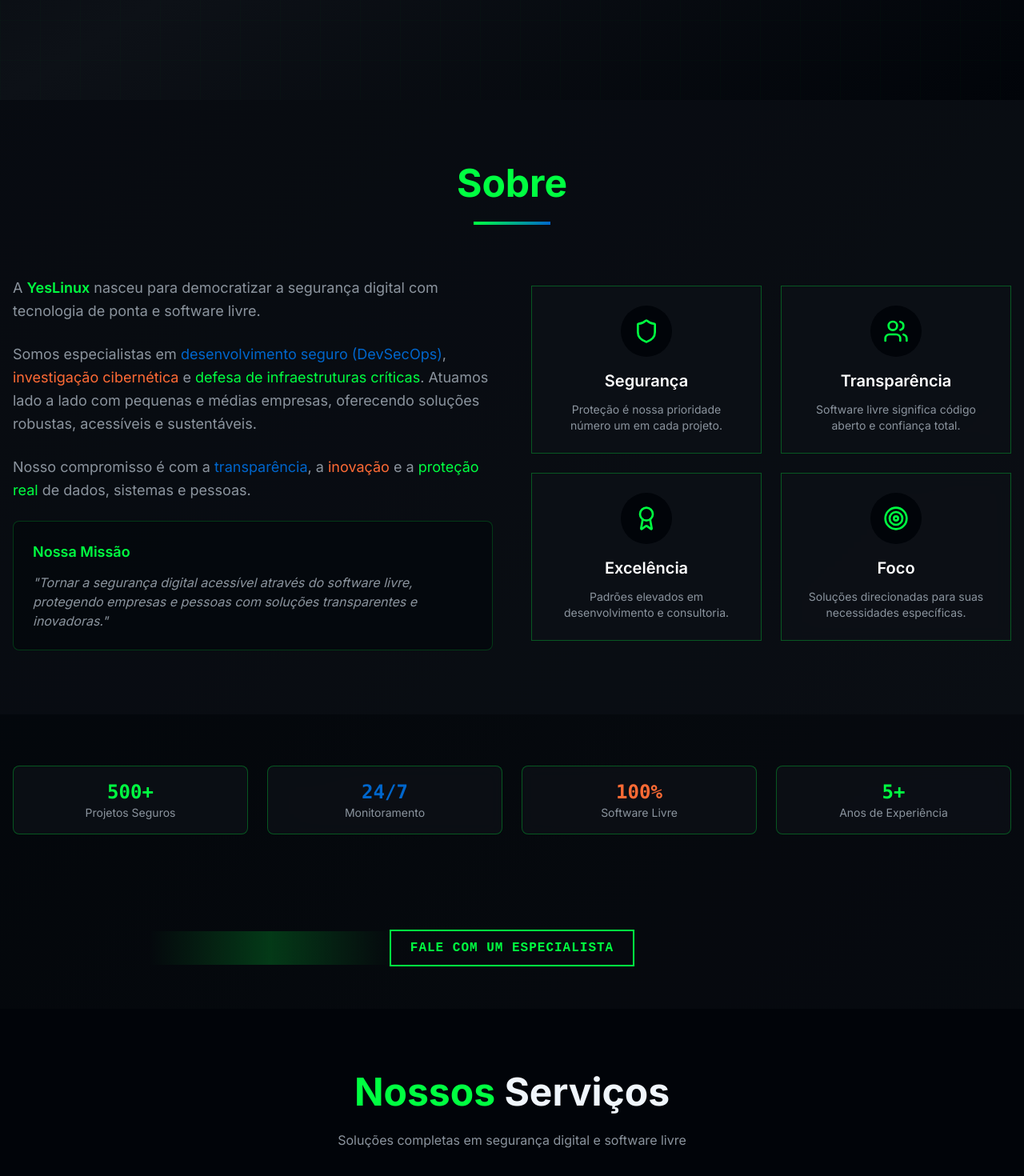
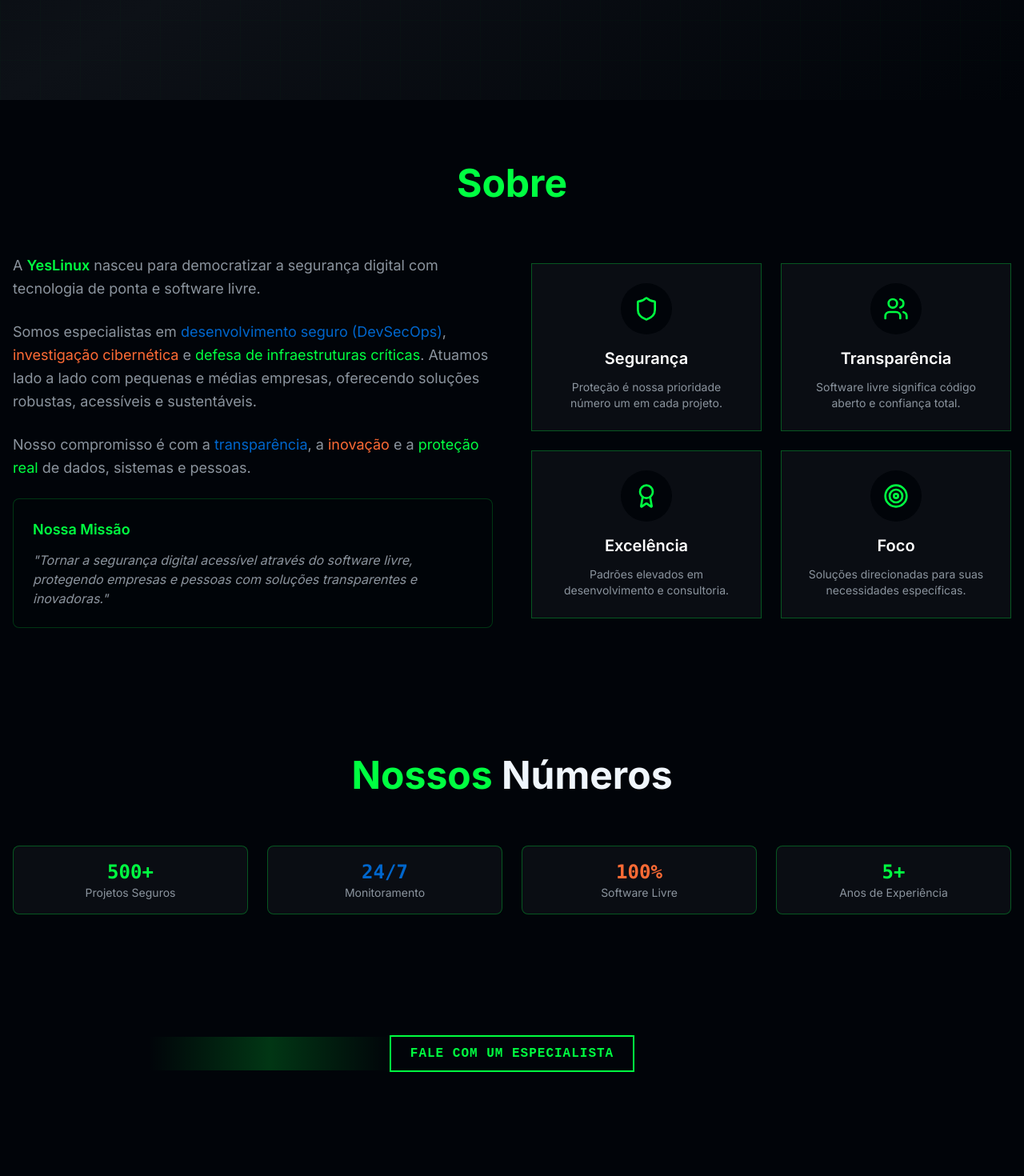
Before and after one commit to bob-reis/site-yeslinux, a Next.js app: page / in a window 1280 px wide. Shown: the part 740-2210 px from the top of the page at 80% size. Built offline with nearby package versions, Linux system fonts and the light colour scheme.

Commit message:
refactors focados em DRY, clareza e manutenção

```diff
--- a/src/components/sections/AboutSection.tsx
+++ b/src/components/sections/AboutSection.tsx
@@ -2,6 +2,8 @@
 
 import { motion } from 'framer-motion'
 import { Shield, Users, Award, Target } from 'lucide-react'
+import Section from '@/components/ui/Section'
+import { fadeInUp } from '@/lib/motion'
 
 const AboutSection = () => {
   const values = [
@@ -28,29 +30,10 @@
   ]
 
   return (
-    <section id="sobre" className="py-20 relative bg-dark/50">
-      <div className="container mx-auto px-4">
-        <motion.div
-          initial={{ opacity: 0, y: 50 }}
-          whileInView={{ opacity: 1, y: 0 }}
-          transition={{ duration: 0.8 }}
-          viewport={{ once: true }}
-          className="text-center mb-16"
-        >
-          <h2 className="text-3xl md:text-5xl font-bold mb-6">
-            <span className="text-primary">Sobre</span>
-          </h2>
-          <div className="w-24 h-1 bg-gradient-to-r from-primary to-secondary mx-auto mb-8"></div>
-        </motion.div>
-
+    <Section id="sobre" highlight="Sobre">
       <div className="grid grid-cols-1 lg:grid-cols-2 gap-12 items-center">
         {/* Left Side - Story */}
-          <motion.div
-            initial={{ opacity: 0, x: -50 }}
-            whileInView={{ opacity: 1, x: 0 }}
-            transition={{ duration: 0.8 }}
-            viewport={{ once: true }}
-          >
+        <motion.div {...fadeInUp()}>
           <div className="space-y-6">
             <p className="text-lg text-text-muted leading-relaxed">
               A <span className="text-primary font-semibold">YesLinux</span> nasceu para democratizar a segurança digital com tecnologia de ponta e software livre.
@@ -77,20 +60,12 @@
         </motion.div>
 
         {/* Right Side - Values */}
-          <motion.div
-            initial={{ opacity: 0, x: 50 }}
-            whileInView={{ opacity: 1, x: 0 }}
-            transition={{ duration: 0.8, delay: 0.2 }}
-            viewport={{ once: true }}
-          >
+        <motion.div {...fadeInUp({ delay: 0.2 })}>
           <div className="grid grid-cols-1 sm:grid-cols-2 gap-6">
             {values.map((value, index) => (
               <motion.div
                 key={value.title}
-                  initial={{ opacity: 0, y: 30 }}
-                  whileInView={{ opacity: 1, y: 0 }}
-                  transition={{ duration: 0.6, delay: index * 0.1 }}
-                  viewport={{ once: true }}
+                {...fadeInUp({ delay: 0.1 * index, y: 30, duration: 0.6 })}
                 className="card-cyber p-6 text-center group"
               >
                 <div className="w-16 h-16 mx-auto mb-4 bg-darker rounded-full flex items-center justify-center group-hover:bg-primary/10 transition-colors">
@@ -109,10 +84,7 @@
           </div>
         </motion.div>
       </div>
-
-
-      </div>
-    </section>
+    </Section>
   )
 }
 
--- a/src/components/sections/CTASection.tsx
+++ b/src/components/sections/CTASection.tsx
@@ -1,24 +1,18 @@
 'use client'
 
 import { motion } from 'framer-motion'
+import Section from '@/components/ui/Section'
+import { fadeInUp } from '@/lib/motion'
 
 const CTASection = () => {
   return (
-    <section className="py-16 relative bg-darker/30">
-      <div className="container mx-auto px-4">
-        <motion.div
-          initial={{ opacity: 0, y: 50 }}
-          whileInView={{ opacity: 1, y: 0 }}
-          transition={{ duration: 0.8 }}
-          viewport={{ once: true }}
-          className="text-center"
-        >
-          <a href="#contato" className="btn-cyber">
-            Fale com um Especialista
-          </a>
-        </motion.div>
-      </div>
-    </section>
+    <Section>
+      <motion.div {...fadeInUp()} className="text-center">
+        <a href="#contato" className="btn-cyber">
+          Fale com um Especialista
+        </a>
+      </motion.div>
+    </Section>
   )
 }
 
--- a/src/components/sections/StatsSection.tsx
+++ b/src/components/sections/StatsSection.tsx
@@ -1,42 +1,28 @@
 'use client'
 
 import { motion } from 'framer-motion'
+import Section from '@/components/ui/Section'
+import { fadeInUp } from '@/lib/motion'
+
+const stats = [
+  { value: '500+', label: 'Projetos Seguros', color: 'text-primary' },
+  { value: '24/7', label: 'Monitoramento', color: 'text-secondary' },
+  { value: '100%', label: 'Software Livre', color: 'text-accent' },
+  { value: '5+', label: 'Anos de Experiência', color: 'text-primary' },
+]
 
 const StatsSection = () => {
   return (
-    <section id="universo" className="py-16 relative bg-darker/30">
-      <div className="container mx-auto px-4">
-        {/* Stats Cards */}
-        <motion.div
-          initial={{ opacity: 0, y: 50 }}
-          whileInView={{ opacity: 1, y: 0 }}
-          transition={{ duration: 0.8 }}
-          viewport={{ once: true }}
-          className="grid grid-cols-2 md:grid-cols-4 gap-6 text-center"
-        >
-          <div className="card-cyber p-4 rounded-lg">
-            <div className="text-2xl font-bold text-primary font-mono">500+</div>
-            <div className="text-sm text-text-muted">Projetos Seguros</div>
+    <Section id="universo" highlight="Nossos" title="Números">
+      <motion.div {...fadeInUp()} className="grid grid-cols-2 md:grid-cols-4 gap-6 text-center">
+        {stats.map((s) => (
+          <div key={s.label} className="card-cyber p-4 rounded-lg">
+            <div className={`text-2xl font-bold ${s.color} font-mono`}>{s.value}</div>
+            <div className="text-sm text-text-muted">{s.label}</div>
           </div>
-
-          <div className="card-cyber p-4 rounded-lg">
-            <div className="text-2xl font-bold text-secondary font-mono">24/7</div>
-            <div className="text-sm text-text-muted">Monitoramento</div>
-          </div>
-
-          <div className="card-cyber p-4 rounded-lg">
-            <div className="text-2xl font-bold text-accent font-mono">100%</div>
-            <div className="text-sm text-text-muted">Software Livre</div>
-          </div>
-
-          <div className="card-cyber p-4 rounded-lg">
-            <div className="text-2xl font-bold text-primary font-mono">5+</div>
-            <div className="text-sm text-text-muted">Anos de Experiência</div>
-          </div>
-        </motion.div>
-
-      </div>
-    </section>
+        ))}
+      </motion.div>
+    </Section>
   )
 }
 
--- /dev/null
+++ b/src/components/ui/Logo.tsx
@@ -0,0 +1,16 @@
+import React from 'react'
+
+interface LogoProps {
+  href?: string
+  'aria-label'?: string
+  className?: string
+}
+
+const Logo: React.FC<LogoProps> = ({ href = '#inicio', className = '', ...rest }) => (
+  <a href={href} className={`font-mono text-2xl font-bold ${className}`} {...rest}>
+    <span className="text-primary">YES</span>
+    <span className="text-white">LINUX</span>
+  </a>
+)
+
+export default Logo
--- a/src/components/ui/Navbar.tsx
+++ b/src/components/ui/Navbar.tsx
@@ -1,18 +1,9 @@
 'use client'
 
 import { useEffect, useState } from 'react'
-
-interface NavLink {
-  href: string
-  label: string
-}
-
-const NAV_LINKS: NavLink[] = [
-  { href: '#inicio', label: 'Início' },
-  { href: '#universo', label: 'Nossos Números' },
-  { href: '#servicos', label: 'Serviços' },
-  { href: '#sobre', label: 'Sobre' },
-]
+import Logo from './Logo'
+import { NAV_LINKS } from '@/constants/nav'
+import { SITE } from '@/lib/site'
 
 const Navbar = () => {
   const [open, setOpen] = useState(false)
@@ -53,10 +44,7 @@
   return (
     <header className="bg-darker/90 backdrop-blur-md border-b border-primary/20 sticky top-0 z-50">
       <nav className="container mx-auto px-4 py-4 flex items-center justify-between">
-        <a href="#inicio" className="font-mono text-2xl font-bold" aria-label="YesLinux home">
-          <span className="text-primary">YES</span>
-          <span className="text-white">LINUX</span>
-        </a>
+        <Logo aria-label="YesLinux home" />
 
         <button
           className="md:hidden text-text-light focus:outline-none"
@@ -84,11 +72,11 @@
             </a>
           ))}
           <div className="py-2 md:py-0 md:ml-6 flex flex-col md:flex-row md:space-x-3 text-xs text-text-muted">
-            <a href="mailto:contato@yeslinux.com.br" className="hover:text-primary">
-              contato@yeslinux.com.br
+            <a href={`mailto:${SITE.email}`} className="hover:text-primary">
+              {SITE.email}
             </a>
             <span className="hidden md:inline">|</span>
-            <span>+55 (11) 96160-0500</span>
+            <span>{SITE.phone}</span>
           </div>
         </div>
       </nav>
--- a/src/components/ui/Section.tsx
+++ b/src/components/ui/Section.tsx
@@ -2,21 +2,29 @@
 
 interface SectionProps {
   id?: string
-  highlight: string
-  title: string
-  description: string
+  highlight?: string
+  title?: string
+  description?: string
   children?: React.ReactNode
 }
 
 const Section: React.FC<SectionProps> = ({ id, highlight, title, description, children }) => (
   <section id={id} className="py-20 bg-darker">
     <div className="container mx-auto px-4">
-      <div className="text-center mb-16">
-        <h2 className="text-3xl md:text-5xl font-bold mb-6">
-          <span className="text-primary">{highlight}</span> {title}
-        </h2>
-        <p className="text-text-muted max-w-2xl mx-auto">{description}</p>
-      </div>
+      {(highlight || title || description) && (
+        <div className="text-center mb-16">
+          {(highlight || title) && (
+            <h2 className="text-3xl md:text-5xl font-bold mb-6">
+              {highlight && <span className="text-primary">{highlight}</span>}
+              {highlight && title ? ' ' : ''}
+              {title}
+            </h2>
+          )}
+          {description && (
+            <p className="text-text-muted max-w-2xl mx-auto">{description}</p>
+          )}
+        </div>
+      )}
       {children}
     </div>
   </section>
--- /dev/null
+++ b/src/constants/nav.ts
@@ -0,0 +1,11 @@
+export interface NavLink {
+  href: string
+  label: string
+}
+
+export const NAV_LINKS: NavLink[] = [
+  { href: '#inicio', label: 'Início' },
+  { href: '#universo', label: 'Nossos Números' },
+  { href: '#servicos', label: 'Serviços' },
+  { href: '#sobre', label: 'Sobre' },
+]
--- /dev/null
+++ b/src/lib/motion.ts
@@ -0,0 +1,9 @@
+export const fadeInUp = (options?: { delay?: number; y?: number; duration?: number }) => {
+  const { delay = 0, y = 50, duration = 0.8 } = options || {}
+  return {
+    initial: { opacity: 0, y },
+    whileInView: { opacity: 1, y: 0 },
+    transition: { duration, delay },
+    viewport: { once: true as const },
+  }
+}
--- /dev/null
+++ b/src/lib/site.ts
@@ -0,0 +1,9 @@
+export const SITE = {
+  email: 'contato@yeslinux.com.br',
+  phone: '+55 (11) 96160-0500',
+  socials: {
+    linkedin: 'https://linkedin.com/company/yeslinux',
+    github: 'https://github.com/bob-reis/site-yeslinux',
+    website: 'https://yeslinux.org',
+  },
+}
```
Also changed, not shown: src/components/sections/ServicesSection.tsx (+2 -62 lines), src/components/ui/Footer.tsx (+12 -13 lines), src/data/services.ts (added, +76 -0 lines), 1 other file (tests, documents, lock files or other folders). Lines whose indentation alone changed are shown as unchanged.
